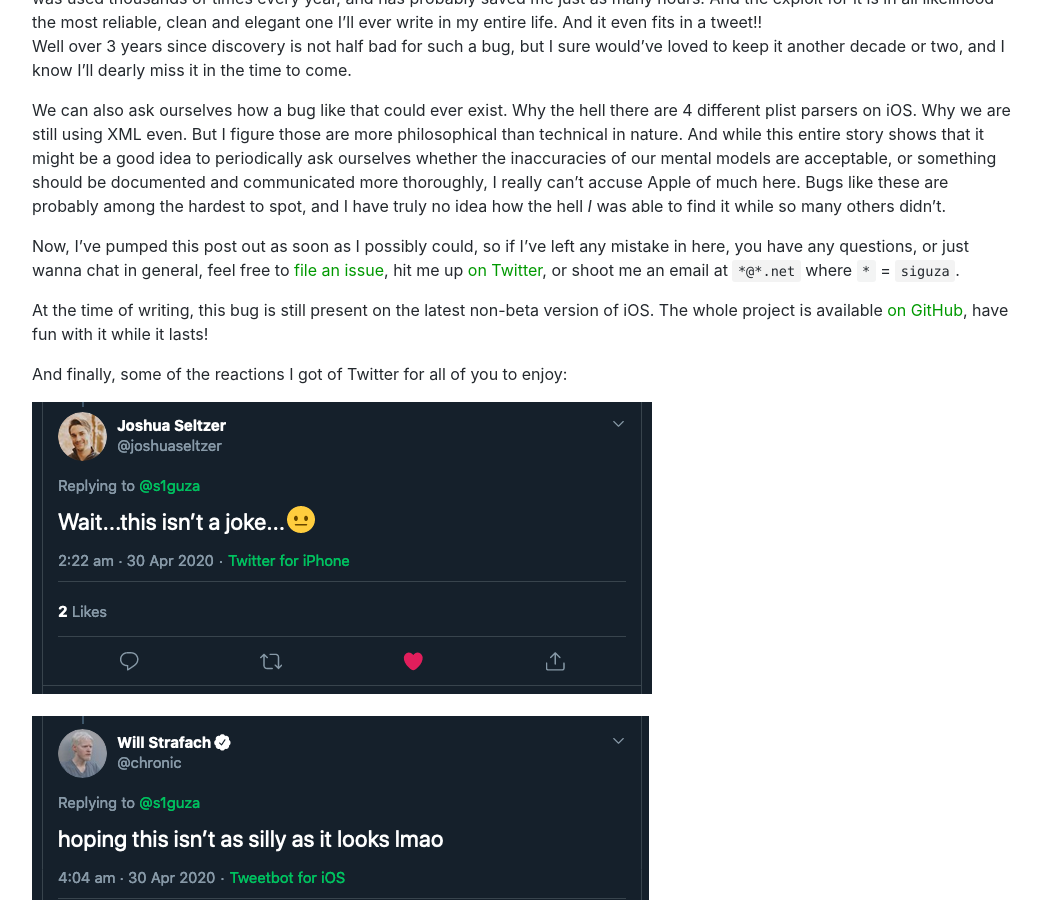
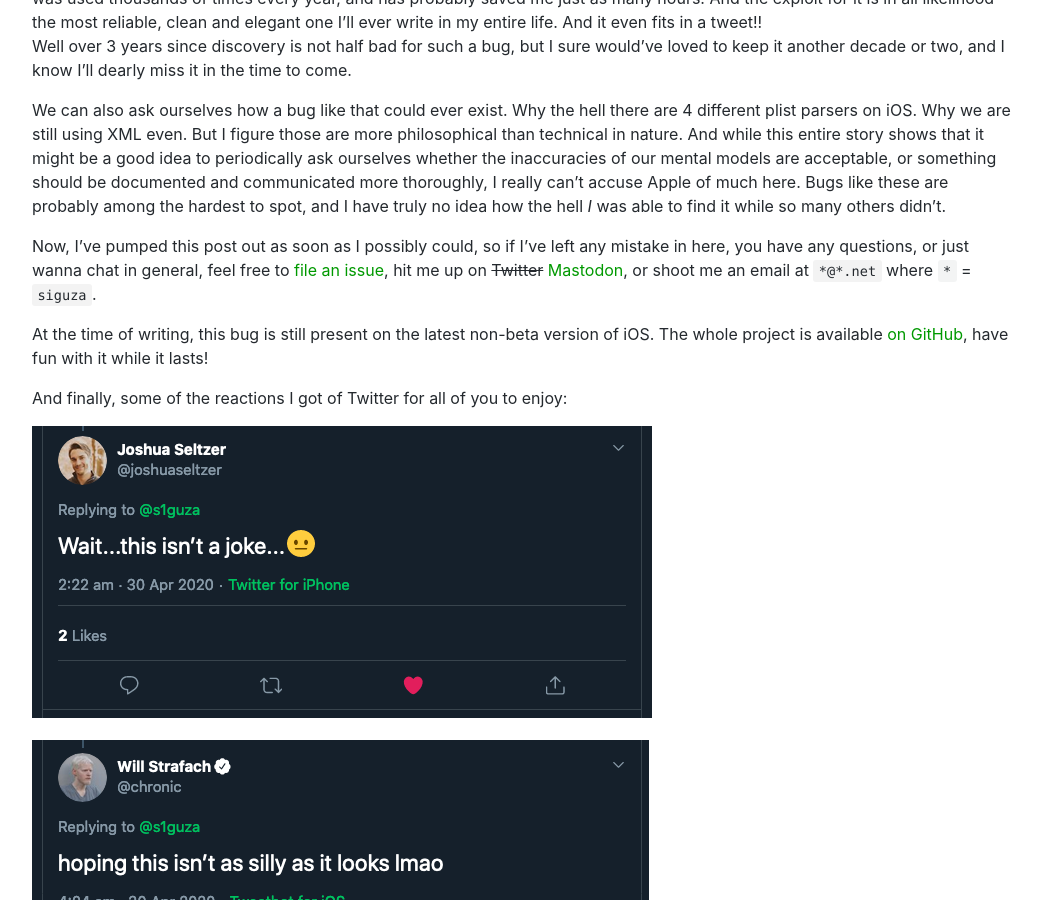
Before and after one commit to Siguza/psychicpaper, a Jekyll site: the page built from docs/index.md, in a window 1280 px wide and 900 px high, scrolled down 18410 px. Shown: the whole window, without its empty margins (118-1159 px from the left). Built offline with Jekyll 4.4.1, drawn with Linux system fonts in a browser that asks for light colours; our own code applies the rules of GitHub Pages for plain Markdown files.

Commit message:
Update links

```diff
--- a/docs/_layouts/default.html
+++ b/docs/_layouts/default.html
@@ -9,7 +9,7 @@
   </head>
   <body>
     <div class="container-lg px-3 my-5 markdown-body">
-      <nav class="separator">[ <a href="https://siguza.net">Home</a> | <a href="https://blog.siguza.net">Blog</a> | <a href="https://github.com/Siguza">GitHub</a> | <a href="https://twitter.com/s1guza">Twitter</a> ]</nav>
+      <nav class="separator">[ <a href="https://siguza.net">Home</a> | <a href="https://blog.siguza.net">Blog</a> | <a href="https://github.com/Siguza">GitHub</a> | <a href="https://mastodon.social/@siguza">Mastodon</a> ]</nav>
       <main>
         {{ content }}
       </main>
--- a/docs/index.md
+++ b/docs/index.md
@@ -667,7 +667,7 @@
 
 We can also ask ourselves how a bug like that could ever exist. Why the hell there are 4 different plist parsers on iOS. Why we are still using XML even. But I figure those are more philosophical than technical in nature. And while this entire story shows that it might be a good idea to periodically ask ourselves whether the inaccuracies of our mental models are acceptable, or something should be documented and communicated more thoroughly, I really can't accuse Apple of much here. Bugs like these are probably among the hardest to spot, and I have truly no idea how the hell _I_ was able to find it while so many others didn't.
 
-Now, I've pumped this post out as soon as I possibly could, so if I've left any mistake in here, you have any questions, or just wanna chat in general, feel free to [file an issue][issue], hit me up [on Twitter][twitter], or shoot me an email at `*@*.net` where `*` = `siguza`.
+Now, I've pumped this post out as soon as I possibly could, so if I've left any mistake in here, you have any questions, or just wanna chat in general, feel free to [file an issue][issue], hit me up on ~~Twitter~~ [Mastodon][mastodon], or shoot me an email at `*@*.net` where `*` = `siguza`.
 
 At the time of writing, this bug is still present on the latest non-beta version of iOS. The whole project is available [on GitHub][repo], have fun with it while it lasts!
 
@@ -692,15 +692,15 @@
   [xkcd-img]: https://imgs.xkcd.com/comics/tags.png
   [entlist]: http://newosxbook.com/ent.jl
   [cl0ver]: https://siguza.github.io/cl0ver/
-  [bsdinit]: https://opensource.apple.com/source/xnu/xnu-6153.61.1/iokit/bsddev/IOKitBSDInit.cpp.auto.html
-  [iouc]: https://opensource.apple.com/source/xnu/xnu-6153.61.1/iokit/Kernel/IOUserClient.cpp.auto.html
-  [iokituser]: https://opensource.apple.com/source/IOKitUser/IOKitUser-1726.41.1/IOCFUnserialize.tab.c.auto.html
-  [cf]: https://opensource.apple.com/source/CF/CF-1153.18/CFPropertyList.c.auto.html
+  [bsdinit]: https://github.com/apple-oss-distributions/xnu/blob/997a5c646dd1c93967b937b2b6fba10c0f0e8d86/iokit/bsddev/IOKitBSDInit.cpp
+  [iouc]: https://github.com/apple-oss-distributions/xnu/blob/997a5c646dd1c93967b937b2b6fba10c0f0e8d86/iokit/Kernel/IOUserClient.cpp
+  [iokituser]: https://github.com/apple-oss-distributions/IOKitUser/blob/d6c4ddd46db03d6150b2dc9719d3845114a0264f/IOCFUnserialize.tab.c
+  [cf]: https://github.com/apple-oss-distributions/CF/blob/dc54c6bb1c1e5e0b9486c1d26dd5bef110b20bf3/CFPropertyList.c
   [src]: https://github.com/Siguza/psychicpaper/tree/master/src
   [cve]: https://support.apple.com/en-us/HT211102
   [tweet]: https://twitter.com/LinusHenze/status/1243170188205461508
   [issue]: https://github.com/Siguza/psychicpaper/issues
-  [twitter]: https://twitter.com/s1guza
+  [mastodon]: https://mastodon.social/@siguza
   [repo]: https://github.com/Siguza/psychicpaper
   [joke]: https://twitter.com/joshuaseltzer/status/1255653827191148544
   [silly]: https://twitter.com/chronic/status/1255679349186981889
```
